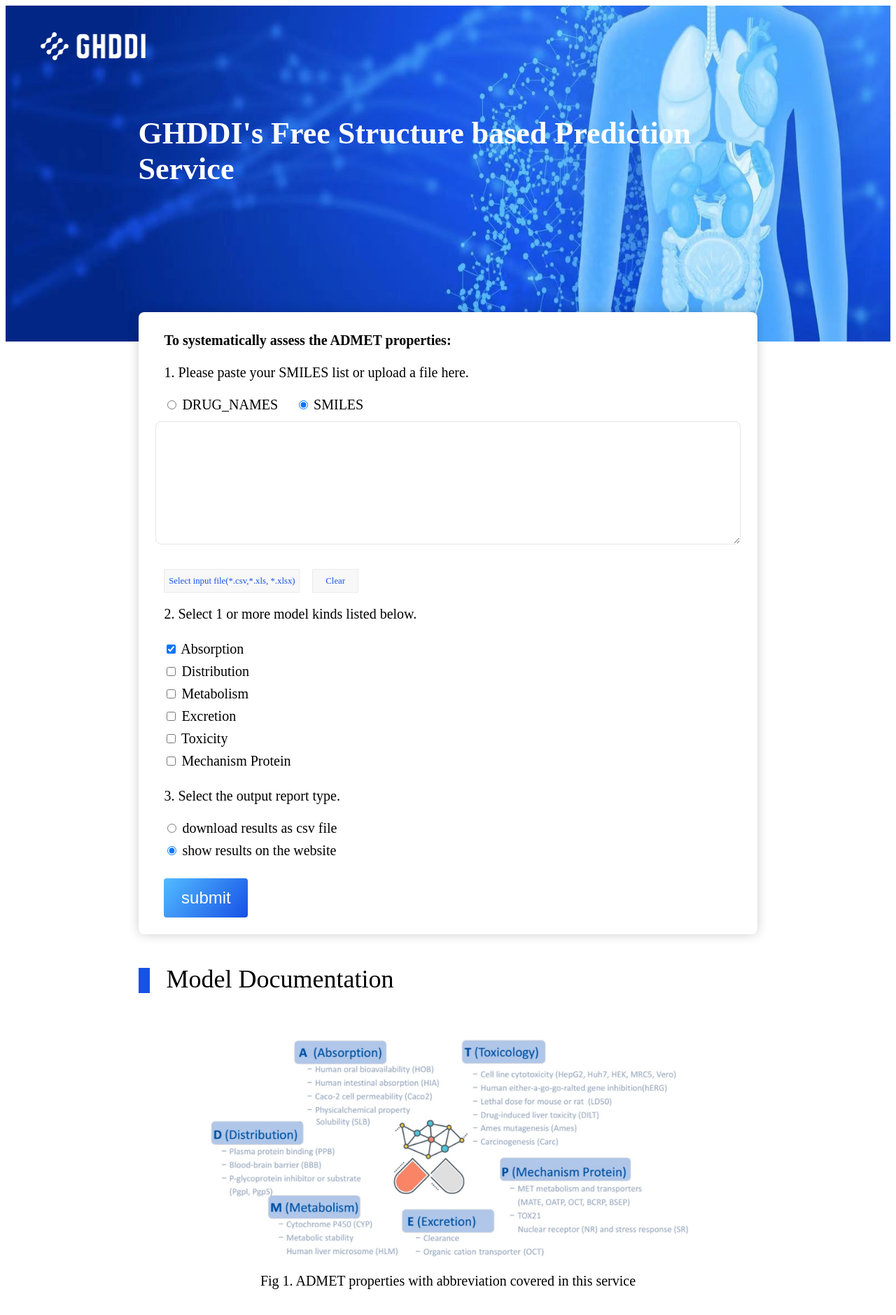
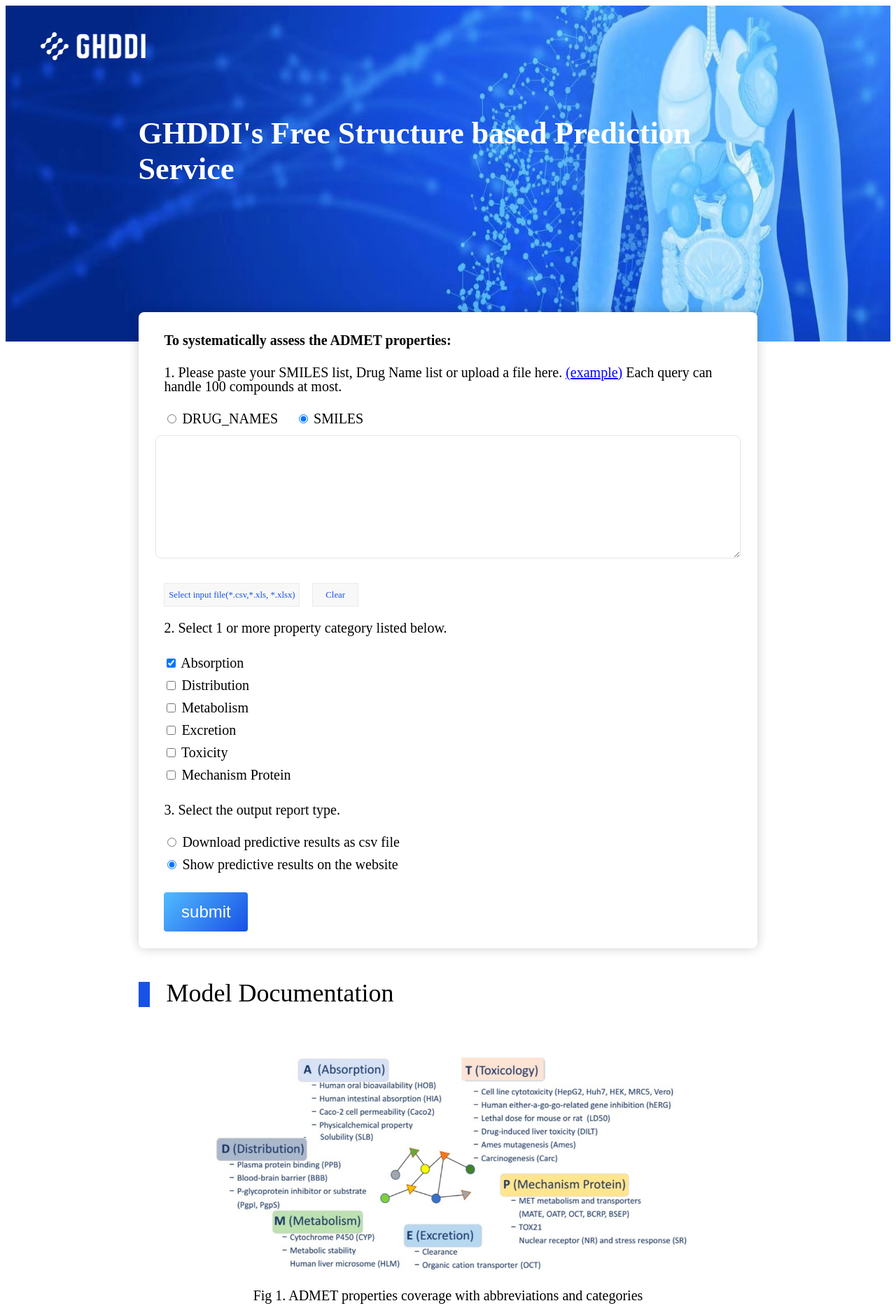
Before and after one commit to wxy0810500/deep_molecule_engine_client, a Django app: page /admet/ in a window 1280 px wide. Shown: the top 1879 px of the page at 70% size. Run offline with Django 3.2, Linux system fonts and the light colour scheme; parts of the project's set-up code (start-up, migrations or seed data) failed here and were passed over.

Commit message:
update index.html

```diff
--- /dev/null
+++ b/common_static/file/example.csv
@@ -0,0 +1,2 @@
+CN(C)C(=N)NC(N)=N
+CC(=O)OC1=CC=CC=C1C(O)=O
--- a/deep_engine_client/forms.py
+++ b/deep_engine_client/forms.py
@@ -25,8 +25,8 @@ class CommonInputForm(forms.Form):
     }), required=False, label="", max_upload_size=2621440,)  # 2.5M
 
     outputType = forms.ChoiceField(widget=forms.RadioSelect, label="", required=True,
-                                   choices=[(OUTPUT_TYPE_FILE, 'download results as csv file'),
-                                            (OUTPUT_TYPE_WEB_PAGE, 'show results on the website')],
+                                   choices=[(OUTPUT_TYPE_FILE, 'Download predictive results as csv file '),
+                                            (OUTPUT_TYPE_WEB_PAGE, 'Show predictive results on the website')],
                                    initial=[OUTPUT_TYPE_WEB_PAGE], )
 
     @classmethod
--- a/templates/index.html
+++ b/templates/index.html
@@ -11,7 +11,8 @@
 
     <div class="input-area">
         <b class="statement">To systematically assess the ADMET properties:</b>
-        <p class="statement">1. Please paste your SMILES list or upload a file here.</p>
+        <p class="statement">1.	Please paste your SMILES list, Drug Name list or upload a file here. <a href="{% static "file/example.csv" %}" target="_blank" style="text-decoration: underline;color:blue"><span>(example)</span></a>
+Each query can handle 100 compounds at most.</p>
         <form  enctype="multipart/form-data" action="service/prediction/submit/" method="post" name="dataForm"
             onsubmit="return checkAllInput()">
             {% csrf_token %}
@@ -26,7 +27,7 @@
                            document.getElementById('inputFileName').innerText='Select input file(*.csv,*.xls, *.xlsx)';">
                 <div class="upload" id="clear_div">Clear</div>
             </div>
-            <p class="statement">2. Select 1 or more model kinds listed below.</p>
+            <p class="statement">2. Select 1 or more property category listed below.</p>
             {{ inputForm.categorys }}
             <p class="statement">3. Select the output report type.</p>
             {{ inputForm.outputType }}
@@ -36,18 +37,19 @@
 
     <div class="title">Model Documentation</div>
     <img class="" src="{% static "imgs/fig1.jpg" %}" width="100%">
-    <div class="caption">Fig 1. ADMET properties with abbreviation covered in this service</div>
-    <p class="doc">ADMET, i.e. Absorption, Distribution, Metabolism, Excretion and Toxicity, is one of the import domains in drug research & development. Candidates have to be systematically optimized by balancing multiple key ADMET properties. Computational predicting ADMET properties makes it possible to assess ADMET properties virtually and early in drug pipelines, which will help to speed up the optimization process by better experimental design and saving resources and time.</p>
-    <p class="doc">Combining different drug pipeline knowledge, about 50 important and common ADMET properties (listed in Fig 1) were constructed with deep learning predictive models in GHDDI’s free ADMET prediction service. For each ADMET property, positive, toxic or active compounds were labeled 1, while negative, nontoxic or inactive ones were labeled 0. Based on the comprehensive historic experimental data, 61 predictive models were constructed and validated in 5-fold cross validation. Performance was measured using AUC, AuPR, precision, recall, and F1. All the models in this service will be maintained and updated regularly.</p>
-    <p class="doc">This service helps to automatically profile and systematically assess your own compounds’ ADMET properties through a submit workflow. The report ADMET radar chart is generated by average different properties in this type after standardization. For each end of radar graph, the higher the score, the better or more drug-like the compound is. Each submit can handle 100 compounds at most.</p>
+    <div class="caption">Fig 1. ADMET properties coverage with abbreviations and categories</div>
+    <p class="doc">ADMET, i.e. Absorption, Distribution, Metabolism, Excretion and Toxicity, is one of the important domains in drug research & development pipelines. Drug candidates have to be systematically optimized by balancing multiple key ADMET properties. Computational predicting ADMET properties makes it possible to assess ADMET properties virtually and early in drug pipelines, helping to speed up the optimization process by better experimental design as well as saving resources and time.</p>
+    <p class="doc">By combining different drug pipelines’ knowledge, over 40 important and common ADMET properties (Figure 1) were collected, and deep learning predictive models were then constructed for GHDDI’s Free ADMET Prediction Service. For each ADMET property, positive, toxic, or active compounds were labeled 1, while negative, nontoxic, or inactive ones were labeled 0 using 10uM as a cutoff. Based on more than 550,000 historic experimental records, 50 predictive models were constructed and validated in 5-fold cross validation. Performance was measured using AUC and AuPR (Figure 2). Both best AuPR models and best AUC models are online for different demands.</p>
+    <p class="doc">This service helps to systematically profile and assess your own compounds’ ADMET properties automatically. The report ADMET radar chart is generated by averaging different properties’ predictive scores in this category after standardization. For each end of radar graph, the higher the score, the better or more drug-like the compound is considering ADMET properties.</p>
+    <p class="doc">Each upload or submission can handle 100 compounds at most. All the models in this service will be maintained and updated regularly.</p>
 {#    {% load static %}#}
-{#    <img class="" src="{% static "imgs/fig2.jpg" %}" width="100%">#}
-{#    <div class="caption">Fig 2. The performance of ADMET predictive models</div>#}
+    <img class="" src="{% static "imgs/fig2.jpg" %}" width="100%">
+    <div class="caption">Fig 2. The performance of ADMET predictive models</div>
 {#        <img class="" src="{% static "imgs/fig3.jpg" %}" width="100%">#}
 
     <div class="title">News:</div>
     <h4></h4>
-    <t1>1. GHDDI’s Free ADMET prediction Service is online now. 2020.11.05</t1>
+    <t1>1. GHDDI’s Free ADMET Prediction Service is Online Now. 2020.11.05</t1>
 
 </div>
 {% endblock %}
```
Also changed, not shown: common_static/imgs/fig1.jpg, common_static/imgs/fig2.jpg.
